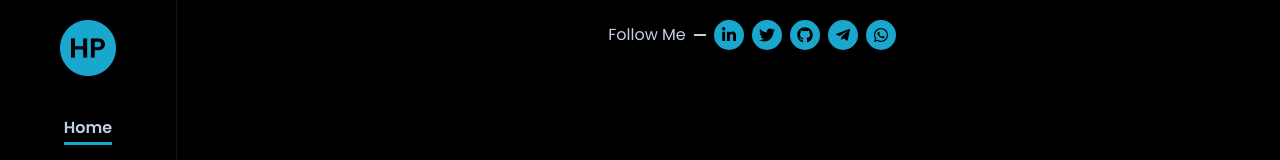
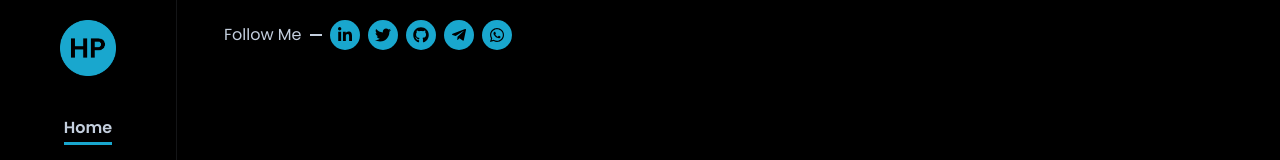
Before and after one commit to Hridhyapaul/Portfolio-Website, a React (Vite) app: page / in a window 1280 px wide. Shown: the top 160 px of the page. Built offline with nearby package versions, Linux system fonts and the light colour scheme.

Commit message:
Fixed mobile responsive

```diff
--- a/src/Section/Banner/Banner.jsx
+++ b/src/Section/Banner/Banner.jsx
@@ -26,6 +26,7 @@ const Banner = () => {
     };
 
     return (
+        <div>
             <Container>
                 <div id='home'>
                     <div className='lg:block hidden'>
@@ -64,7 +65,11 @@ const Banner = () => {
                                 </div>
                             </div>
                         </div>
+                    </div>
+                </div >
+            </Container>
 
+            <div className='lg:hidden block w-full bg-bgColor'>
                 {/* Mobile Screen */}
                 <div className='lg:hidden block pt-20'>
                     <div className='pb-10'>
@@ -88,7 +93,7 @@ const Banner = () => {
                                     <FollowSocialLink></FollowSocialLink>
                                 </div>
 
-                                    <div className='flex justify-center items-center gap-6'>
+                                <div onClick={handleDownloadResume} className='flex justify-center items-center gap-6'>
                                     <button className='btn1 flex items-center gap-2'><FaDownload></FaDownload> Download Resume</button>
                                 </div>
                             </div>
@@ -99,8 +104,7 @@ const Banner = () => {
                     </div>
                 </div>
             </div>
-            </div >
-        </Container>
+        </div>
     );
 };
 
--- a/src/Section/Navigation/Navigation.jsx
+++ b/src/Section/Navigation/Navigation.jsx
@@ -132,7 +132,7 @@ const Navigation = () => {
                     </div>
                 </div>
 
-                <div className={`w-screen lg:hidden absolute h-fit bg-bodyColor transition-all duration-500 ${isMenuOpen ? 'top-[81px] right-0 left-0 transition-all duration-500 object-left opacity-100' : 'top-[81px] opacity-0'}`}>
+                <div className={`w-full lg:hidden absolute h-fit bg-bodyColor transition-all duration-500 ${isMenuOpen ? 'top-[81px] right-0 left-0 transition-all duration-500 object-left opacity-100' : 'top-[81px] opacity-0'}`}>
                     <div>
                         <ul className="space-x-2 text-center text-lightText my-10 font-body lg:hidden block">
                             <Link
--- a/src/Shared/FollowSocialLink.jsx
+++ b/src/Shared/FollowSocialLink.jsx
@@ -12,7 +12,7 @@ const FollowSocialLink = () => {
         });
     }, []);
     return (
-        <div className="lg:fixed z-10 py-5 flex justify-center w-screen bg-bgColor lg:pl-56" data-aos="fade-down">
+        <div className="lg:fixed z-10 py-5 flex lg:justify-start justify-center lg:w-screen w-full bg-bgColor lg:pl-56" data-aos="fade-down">
             <motion.div
                 initial={{ y: -10, opacity: 0 }}
                 animate={{ y: 0, opacity: 1 }}
```
Lines whose indentation alone changed are shown as unchanged.
